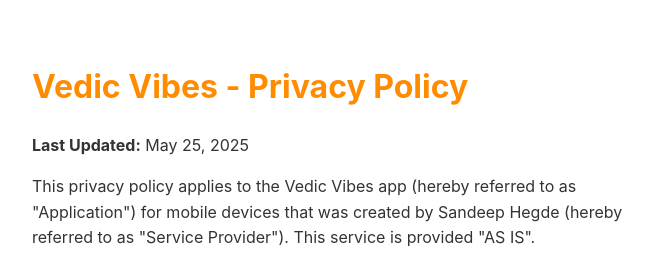
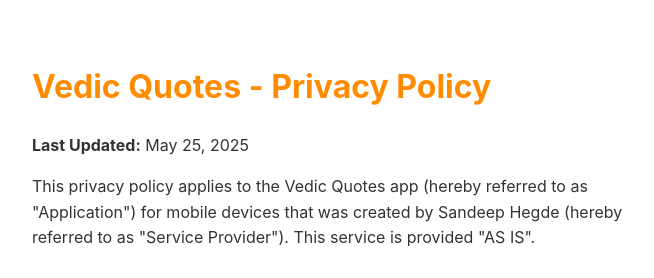
Before and after one commit to sandeep-hegde/vedic-quotes-privacy, a plain HTML site: page index.html in a window 1280 px wide. Shown: the top 278 px of the page, without its empty margins (308-962 px from the left). Drawn offline with Linux system fonts and the light colour scheme.

Commit message:
Update index.html

```diff
--- a/index.html
+++ b/index.html
@@ -3,7 +3,7 @@
 <head>
     <meta charset="UTF-8">
     <meta name="viewport" content="width=device-width, initial-scale=1.0">
-    <title>Vedic Vibes - Privacy Policy</title>
+    <title>Vedic Quotes - Privacy Policy</title>
     <style>
         body {
             font-family: -apple-system, BlinkMacSystemFont, system-ui, sans-serif;
@@ -21,11 +21,11 @@
     </style>
 </head>
 <body>
-    <h1>Vedic Vibes - Privacy Policy</h1>
+    <h1>Vedic Quotes - Privacy Policy</h1>
 
     <p><strong>Last Updated:</strong> May 25, 2025</p>
 
-    <p>This privacy policy applies to the Vedic Vibes app (hereby referred to as "Application") for mobile devices that was created by Sandeep Hegde (hereby referred to as "Service Provider"). This service is provided "AS IS".</p>
+    <p>This privacy policy applies to the Vedic Quotes app (hereby referred to as "Application") for mobile devices that was created by Sandeep Hegde (hereby referred to as "Service Provider"). This service is provided "AS IS".</p>
 
     <h2>Information Collection and Use</h2>
     <p>The Application does not collect any personal information when you download and use it. The Application does not transmit any information to the Service Provider or any third parties.</p>
@@ -64,7 +64,7 @@
 
     <hr>
     <p style="text-align: center; color: #666; font-size: 14px;">
-        This privacy policy page was created for Vedic Vibes and is effective as of May 25, 2025.
+        This privacy policy page was created for Vedic Quotes and is effective as of May 25, 2025.
     </p>
 </body>
 </html>
```
